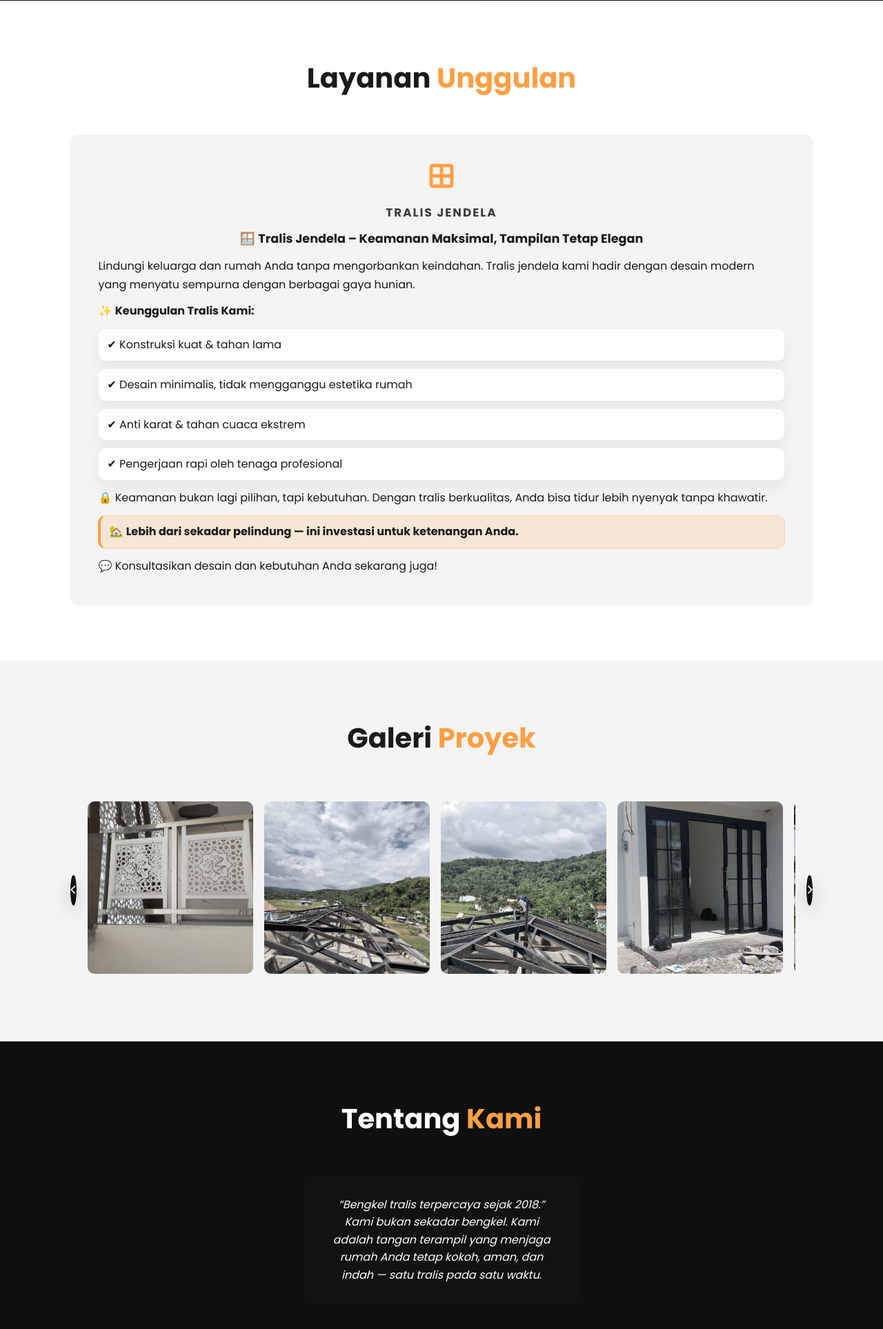
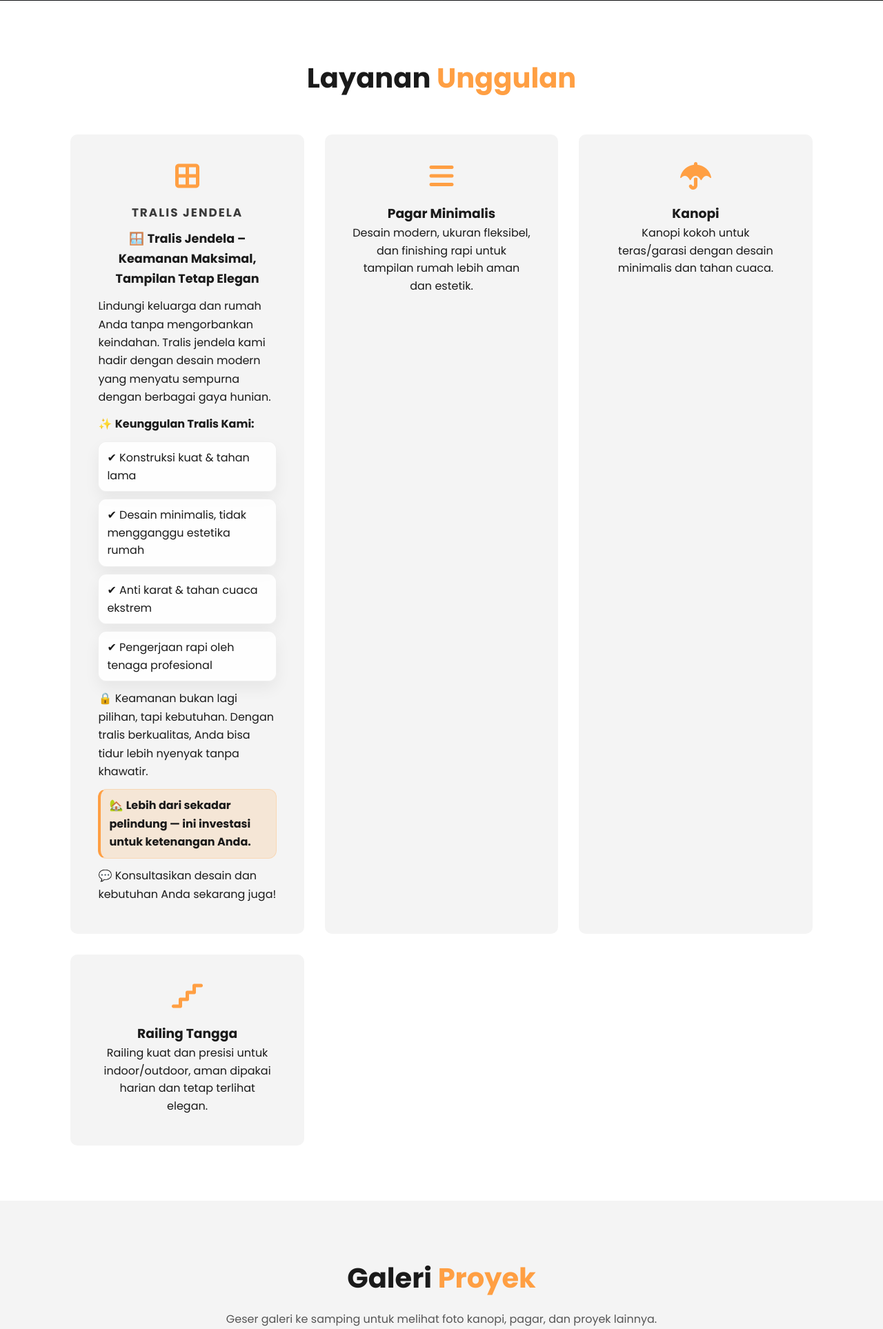
Before and after one commit to akbary-afk/web-tralis-, a Flask app: page / in a window 1280 px wide. Shown: the part 1143-3070 px from the top of the page at 69% size. Run offline with Flask 3, Linux system fonts and the light colour scheme.

Commit message:
Add services + gallery hint

```diff
--- a/static/style.css
+++ b/static/style.css
@@ -106,6 +106,13 @@ nav a:hover { color: var(--primary); opacity: 1; }
     margin-bottom: 50px;
 }
 .section-title span { color: var(--primary); }
+.section-subtitle {
+    text-align: center;
+    margin: -35px auto 40px;
+    max-width: 820px;
+    color: rgba(0,0,0,0.65);
+    font-weight: 500;
+}
 
 .badge {
     background: linear-gradient(135deg, rgba(255,159,67,0.25), rgba(255,107,53,0.65));
@@ -399,6 +406,7 @@ footer { background: var(--dark); color: white; padding: 50px 8% 20px; text-alig
     .hero-content p { font-size: 0.98rem; }
     .service-box { padding: 28px; }
     .visual-card.photo img { height: 180px; }
-    .gallery-nav { display: none; }
+    .section-subtitle { margin: -35px auto 32px; font-size: 0.95rem; }
+    .gallery-nav { width: 40px; height: 40px; }
     .gallery-grid { grid-auto-columns: minmax(220px, 1fr); }
 }
--- a/templates/index.html
+++ b/templates/index.html
@@ -146,11 +146,35 @@
               <p>💬 Konsultasikan desain dan kebutuhan Anda sekarang juga!</p>
             </div>
           </div>
+
+          <div class="service-box">
+            <i class="fas fa-bars" aria-hidden="true"></i>
+            <h3>Pagar Minimalis</h3>
+            <p>
+              Desain modern, ukuran fleksibel, dan finishing rapi untuk tampilan rumah lebih aman
+              dan estetik.
+            </p>
+          </div>
+
+          <div class="service-box">
+            <i class="fas fa-umbrella" aria-hidden="true"></i>
+            <h3>Kanopi</h3>
+            <p>Kanopi kokoh untuk teras/garasi dengan desain minimalis dan tahan cuaca.</p>
+          </div>
+
+          <div class="service-box">
+            <i class="fas fa-stairs" aria-hidden="true"></i>
+            <h3>Railing Tangga</h3>
+            <p>Railing kuat dan presisi untuk indoor/outdoor, aman dipakai harian dan tetap terlihat elegan.</p>
+          </div>
         </div>
       </section>
 
       <section id="galeri" class="gallery">
         <h2 class="section-title">Galeri <span>Proyek</span></h2>
+        <p class="section-subtitle">
+          Geser galeri ke samping untuk melihat foto kanopi, pagar, dan proyek lainnya.
+        </p>
         <div class="gallery-shell">
           <button
             class="gallery-nav prev"
```
Also changed, not shown: index.html (+19 -0 lines).
